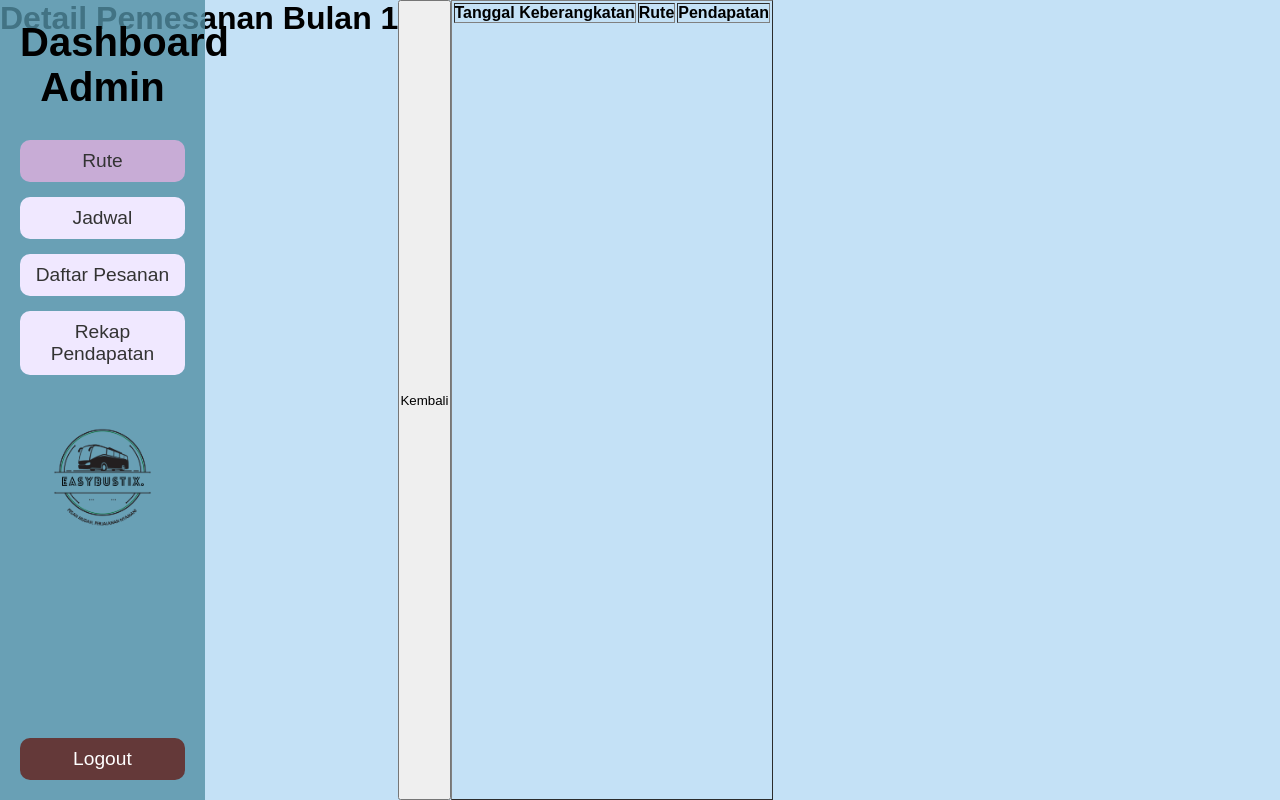
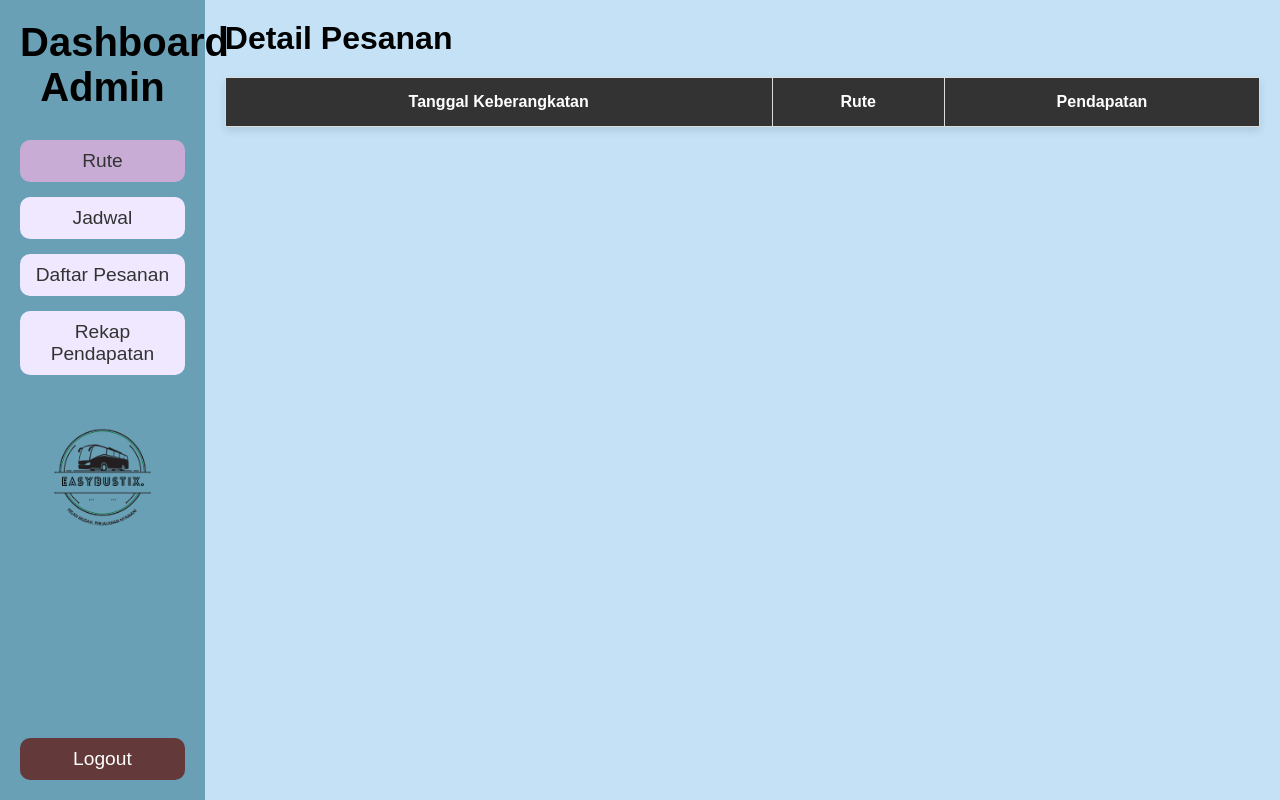
Before and after one commit to andreandri/caps, a PHP site: page /detailrekap.php?bulan=1 in a window 1280 px wide. Run offline with PHP 8.4, Linux system fonts and the light colour scheme; data that the repository does not hold is empty.

Commit message:
css rekap

```diff
--- /dev/null
+++ b/detailrekap.css
@@ -0,0 +1,141 @@
+* {
+  margin: 0;
+  padding: 0;
+  box-sizing: border-box;
+}
+
+body {
+  font-family: Arial, sans-serif;
+  display: flex;
+  height: 100vh;
+  background-color: #C4E1F6;
+}
+
+/* Container layout */
+header, main {
+  display: flex;
+  height: 100vh;
+  width: 100%;
+}
+
+header {
+  position: fixed;
+  top: 0;
+  width: 100%;
+  display: flex;
+  z-index: 1000; /* Agar header tetap di atas elemen lain */
+  height: 120px; /* Sesuaikan dengan tinggi header */
+}
+
+main {
+  margin-left: 16%; /* Sesuaikan dengan lebar sidebar */
+  padding-top: 120px; /* Sesuaikan dengan tinggi header */
+  width: 84%; /* Sisa ruang setelah dikurangi sidebar */
+}
+
+.dashboard {
+  display: flex;
+  flex-direction: column;
+  width: 16%;
+  padding: 20px;
+  background-color: rgba(83, 144, 166, 0.8);
+  height: 100vh;
+  justify-content: space-between;
+}
+
+.navbar h1 {
+  text-align: center;
+  font-size: 2.5rem;
+  color: #000000; /* Teks hitam */
+  margin-bottom: 30px;
+}
+
+.navbar img {
+  justify-content: center;
+  width: 100%;
+  max-width: 500px;
+}
+
+.menu {
+  list-style-type: none;
+}
+
+.menu li {
+  margin-bottom: 15px;
+}
+
+.menu li a {
+  display: block;
+  text-decoration: none;
+  background-color: #f0e8ff; /* Ungu muda */
+  color: #333333;
+  padding: 10px;
+  border-radius: 10px;
+  text-align: center;
+  font-size: 1.2rem;
+}
+
+.menu li a:hover {
+  background-color: #e0d6f0; /* Hover lebih gelap */
+}
+
+.logout-container {
+  text-align: center;
+}
+
+.logout {
+  background-color: #643939;
+  color: #ffffff;
+  border: none;
+  padding: 10px;
+  font-size: 1.2rem;
+  border-radius: 10px;
+  cursor: pointer;
+  width: 100%;
+  max-width: 300px;
+  text-align: center;
+  text-decoration: none;
+  display: block;
+}
+
+.logout:hover {
+  background-color: #503030;
+}
+
+.detail-rekap {
+  flex-grow: 1;
+  flex-direction: column;
+  padding: 20px;
+  box-sizing: border-box;
+  gap: 2rem;
+}
+
+table {
+  width: 100%;
+  border-collapse: collapse;
+  margin: 20px auto;
+  background-color: #ffffff;
+  box-shadow: 0px 4px 8px rgba(0, 0, 0, 0.1);
+}
+
+table th,
+table td {
+  padding: 15px;
+  text-align: center;
+  border: 1px solid #ddd;
+  font-size: 1rem;
+}
+
+table th {
+  background-color: #333; /* Warna biru untuk header tabel */
+  color: #ffffff;
+  font-weight: bold;
+}
+
+table tr:nth-child(even) {
+  background-color: #f9f9f9; /* Warna latar untuk baris genap */
+}
+
+table tr:hover {
+  background-color: #f1f1f1; /* Warna hover untuk baris */
+}
--- a/detailrekap.php
+++ b/detailrekap.php
@@ -29,7 +29,7 @@ $result = mysqli_query($koneksi, $query);
     <meta name="viewport" content="width=device-width, initial-scale=1.0">
     <title>Detail Pemesanan - Bulan <?php echo $bulan; ?></title>
 
-    <link rel="stylesheet" href="admin-edit-detail.css">
+    <link rel="stylesheet" href="detailrekap.css">
 </head>
 <body>
 
@@ -49,11 +49,9 @@ $result = mysqli_query($koneksi, $query);
     </div>
   </header>
 
-    <h1>Detail Pemesanan Bulan <?php echo $bulan; ?></h1>
-
-    <!-- Tombol Back -->
-    <button onclick="window.history.back();">Kembali</button>
-
+    <main class="detail-rekap">
+      <div>
+      <h1>Detail Pesanan</h1>
         <table border="1">
           <thead>
             <tr>
@@ -72,5 +70,7 @@ $result = mysqli_query($koneksi, $query);
             <?php endwhile; ?>
           </tbody>
         </table>
+      </div>
+    </main>
 </body>
 </html>
```
Lines whose indentation alone changed are shown as unchanged.
